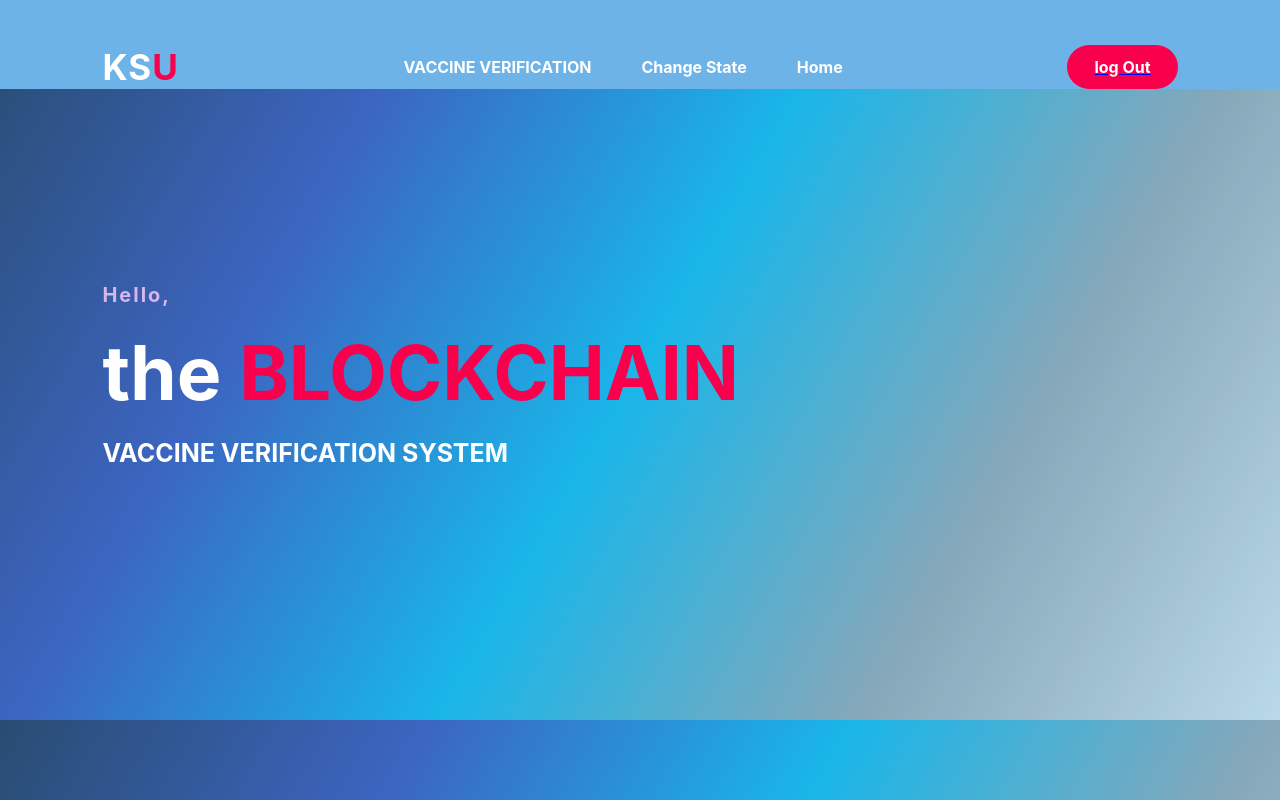
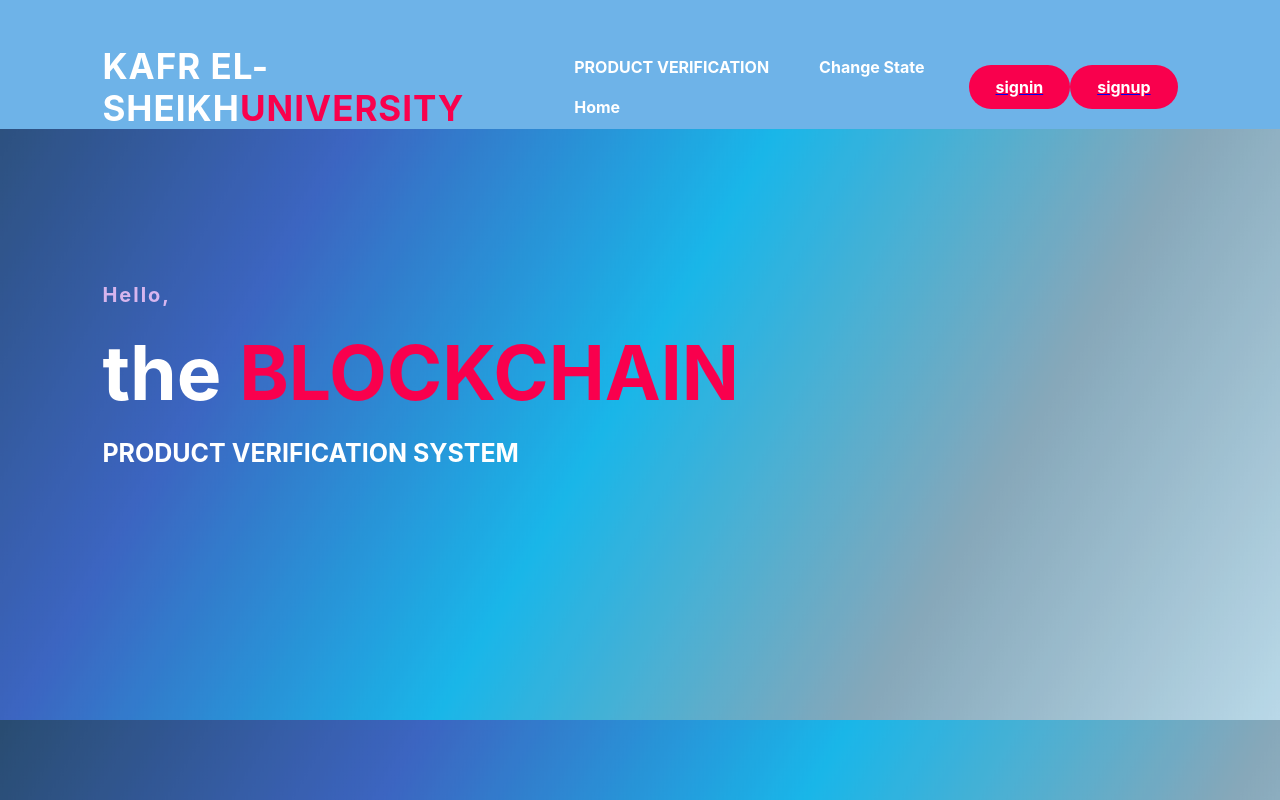
Before and after one commit to abdulrhmanalqassas/SRC, a React (Create React App) app in the folder Frontend/: page / in a window 1280 px wide. Shown: the top 800 px of the page. Built offline with nearby package versions, Linux system fonts and the light colour scheme.

Commit message:
add signin & signup , add node modules to gitignore

```diff
--- a/Frontend/src/App.js
+++ b/Frontend/src/App.js
@@ -17,7 +17,7 @@ function App() {
       {/* public routes */}
       <Route path="/" element={<Land />} />
       <Route path="/login" element={<Login />} />
-      <Route path="register" element={<Register />} />
+      <Route path="/register" element={<Register />} />
       <Route path="Unauth" element={<Unauth />} />
 
       <Route path="verifi" element={<Verifi />} />
--- a/Frontend/src/components/Land.js
+++ b/Frontend/src/components/Land.js
@@ -20,7 +20,7 @@ export default function Land() {
           <h1>
             the <span>BLOCKCHAIN</span>
           </h1>
-          <h3> VACCINE VERIFICATION SYSTEM</h3>
+          <h3> PRODUCT VERIFICATION SYSTEM</h3>
           <div className="newslatter"></div>
         </div>
 
@@ -39,7 +39,7 @@ export default function Land() {
               help users and governments to Check and insure the vaccine state
               of the citizens. This system will be implemented and designed to
               ens ure the   authenticity and validity of the data using the
-              blockchain techn ology and keeping in mind being user friendly and
+              blockchain technology and keeping in mind being user friendly and
               easy to use on any devise that use a web browser and almost
               impossible to be hacked
             </p>
--- a/Frontend/src/components/Nav.js
+++ b/Frontend/src/components/Nav.js
@@ -9,11 +9,11 @@ export default function Nav() {
   return (
     <nav>
       <h2 className="logo">
-        KS<span>U</span>
+        KAFR EL-SHEIKH<span>UNIVERSITY</span>
       </h2>
       <ul>
-        <Link to="/Verifi">
-          <li className="li">VACCINE VERIFICATION</li>
+        <Link to="/Verify">
+          <li className="li">PRODUCT VERIFICATION</li>
         </Link>
         <Link to="/State">
           <li className="li">Change State</li>
@@ -23,7 +23,10 @@ export default function Nav() {
         </Link>
       </ul>
       <Link to="/login">
-      <p className="btn">log Out</p>
+      <p className="btn">signin</p>
+      </Link>
+      <Link to="/register">
+      <p className="btn">signup</p>
       </Link>
     </nav>
   );
```
Also changed, not shown: 1 other file (tests, documents, lock files or other folders).
